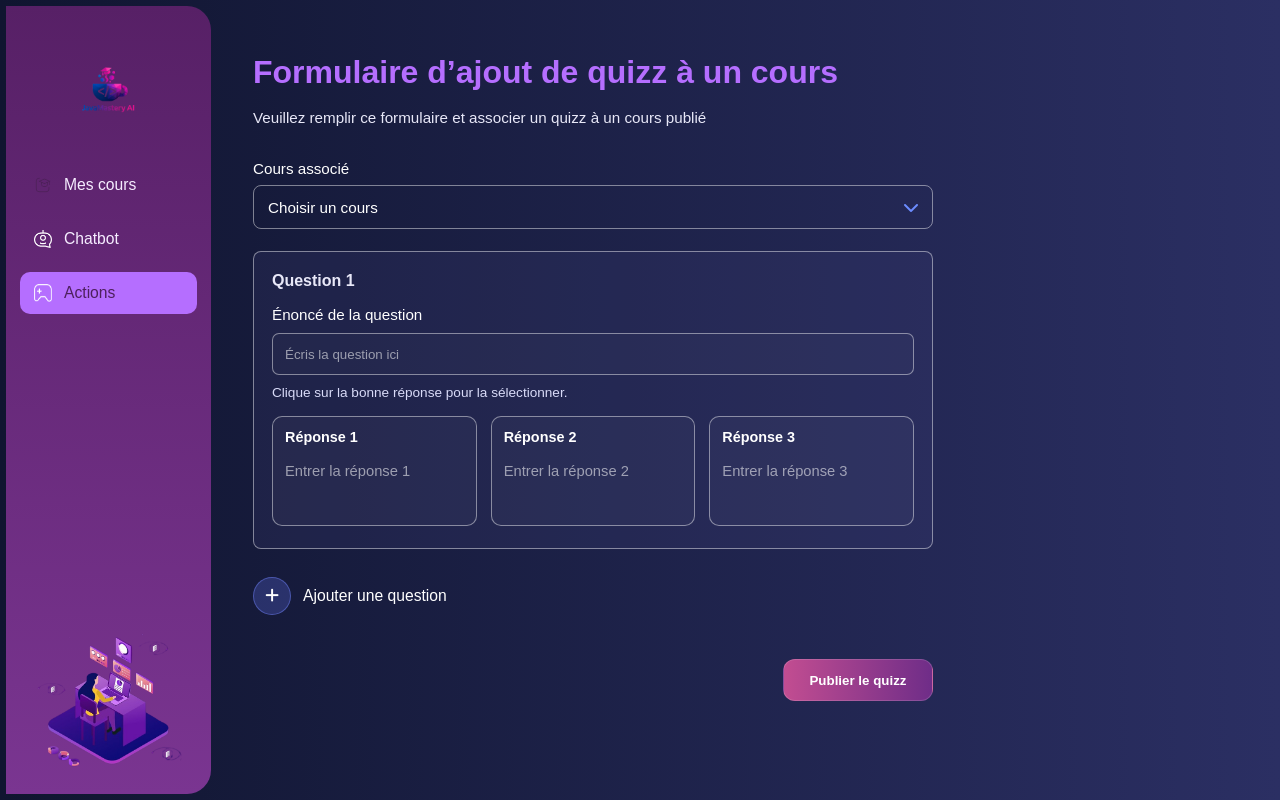
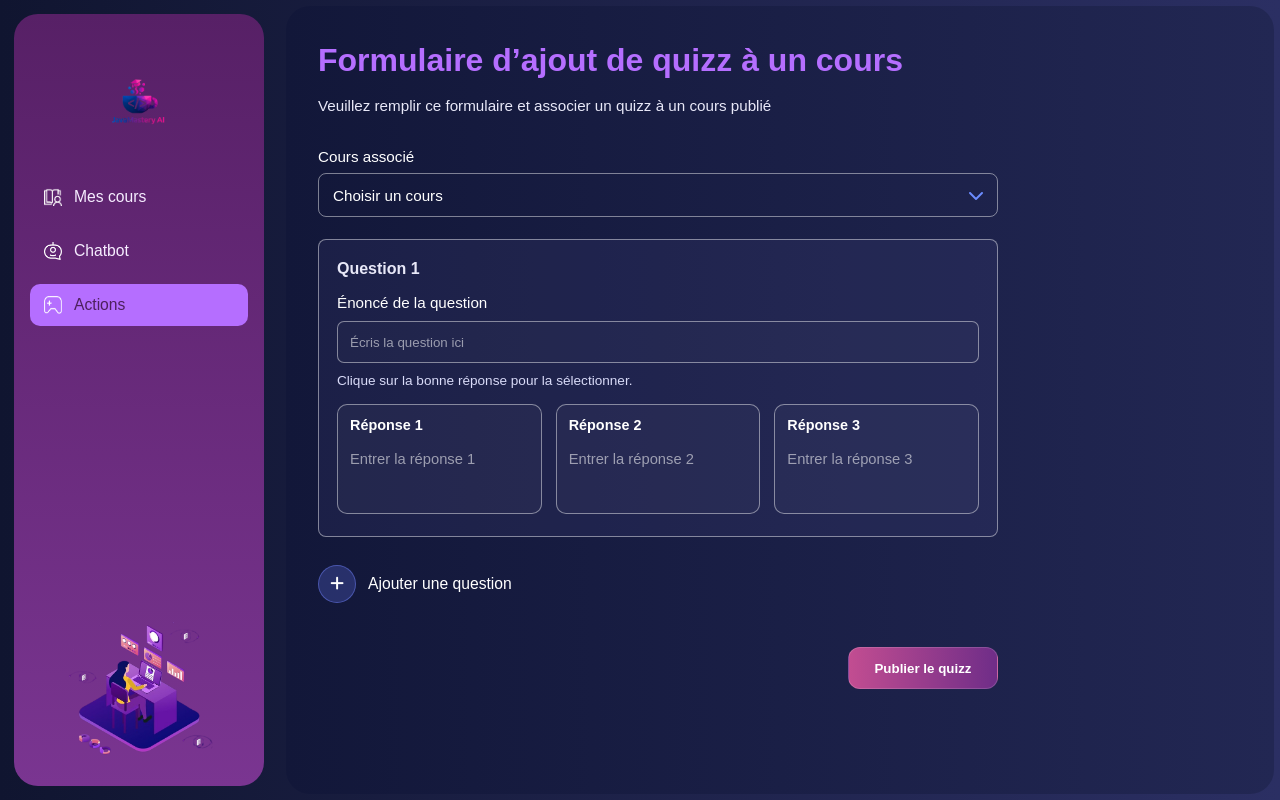
Before and after one commit to yedohnahane-cloud/Projet_Informatique_l2, a Python web app: template templates/formulaire-question.html in a window 1280 px wide. Run offline with Jinja, Linux system fonts and the light colour scheme; the template is opened without the code that fills it, so the values that code supplies are empty.

Commit message:
modification majeur dans cette branche

```diff
--- a/static/css/formulaire-question.css
+++ b/static/css/formulaire-question.css
@@ -44,13 +44,20 @@ a {
 
 /* SIDEBAR */
 .sidebar {
-    width: 205px;
-    background: linear-gradient(180deg, var(--sidebar-top), var(--sidebar-bottom));
-    border-radius: 0 24px 24px 0;
-    padding: 18px 14px;
-    display: flex;
-    flex-direction: column;
-    flex-shrink: 0;
+  width: 250px;
+  flex-shrink: 0;
+  background: linear-gradient(180deg, var(--sidebar-top), var(--sidebar-bottom));
+  border-radius: 24px;
+  padding: 22px 16px;
+  display: flex;
+  flex-direction: column;
+  box-shadow: var(--shadow-soft);
+
+  position: fixed;   /* 🔥 ajoute ça */
+  top: 14px;         /* pour respecter ton padding global */
+  left: 14px;        /* pour rester dans ton layout */
+  height: calc(100vh - 28px); /* prend toute la hauteur écran */
+  overflow: hidden;  /* évite débordement */
 }
 
 .logo {
@@ -107,10 +114,17 @@ a {
 }
 
 /* MAIN */
+
 .main-content {
-    flex: 1;
-    padding: 48px 42px;
-    overflow-y: auto;
+  flex: 1;
+  min-width: 0;
+  background: linear-gradient(90deg, #121739 0%, #222753 100%);
+  border-radius: 24px;
+  padding: 36px 32px 48px;
+  box-shadow: var(--shadow-soft);
+
+  margin-left: 280px; /* 👈 250px sidebar + marge */
+  overflow-y: auto;
 }
 
 .content-wrapper {
--- a/templates/coursprincipal.html
+++ b/templates/coursprincipal.html
@@ -27,7 +27,7 @@
                     <span>Chatbot</span>
                 </a>
 
-                <a href="#" class="menu-item">
+                <a href="jeux.html" class="menu-item">
                     <img src="/static/images/logo-jeu.png" alt="">
                     <span>Quizs et jeux</span>
                 </a>
--- a/templates/formulaire-question.html
+++ b/templates/formulaire-question.html
@@ -19,7 +19,7 @@
 
         <nav class="menu">
             <a href="#" class="menu-item">
-                <img src="/static/images/logo-cours.png" alt="">
+                <img src="/static/images/icon-cours.png" alt="">
                 <span>Mes cours</span>
             </a>
 
--- a/templates/login.html
+++ b/templates/login.html
@@ -9,7 +9,7 @@
   <link href="https://fonts.googleapis.com/css2?family=Inter:wght@400;700&display=swap" rel="stylesheet">
 
   <!-- Lien CSS -->
-  <link rel="stylesheet" href="/static/css/loginn.css">
+  <link rel="stylesheet" href="/static/css/login.css">
 </head>
 <body>
 
--- a/templates/page-chatbot.html
+++ b/templates/page-chatbot.html
@@ -20,7 +20,7 @@
 
         <nav class="menu">
 
-    <a href="page_cours.html" class="menu-item">
+    <a href="coursprincipal.html" class="menu-item">
         <img src="/static/images/cours.png" alt="">
         <span>Mes cours</span>
     </a>
@@ -30,7 +30,7 @@
         <span>Chatbot</span>
     </a>
 
-    <a href="quiz.html" class="menu-item">
+    <a href="jeux.html" class="menu-item">
         <img src="/static/images/logo-jeu.png" alt="">
         <span>Quizzz et jeux</span>
     </a>
--- a/templates/page_cours.html
+++ b/templates/page_cours.html
@@ -26,7 +26,7 @@
                 <span>Chatbot</span>
             </a>
 
-            <a href="#" class="menu-item">
+            <a href="jeux.html" class="menu-item">
                 <img src="/static/images/logo-jeu.png" alt="">
                 <span>Quizs et jeux</span>
             </a>
--- a/templates/quiz-debut.html
+++ b/templates/quiz-debut.html
@@ -26,7 +26,7 @@
                 <span>Chatbot</span>
             </a>
 
-            <a href="quiz-fin.html" class="menu-item ">
+            <a href="jeux.html" class="menu-item ">
                 <img src="/static/images/logo-jeu.png" alt="menu-item ">
                 <span>Quizzz et jeux</span>
             </a>
--- a/templates/quiz-fin.html
+++ b/templates/quiz-fin.html
@@ -26,7 +26,7 @@
                 <span>Chatbot</span>
             </a>
 
-            <a href="quiz-fin.html" class="menu-item active">
+            <a href="jeux.html" class="menu-item active">
                 <img src="/static/images/logo-jeu.png" alt="menu-item ">
                 <span>Quizzz et jeux</span>
             </a>
```
Also changed, not shown: static/js/jeux.js (+6 -6 lines), static/css/login.css (renamed from static/css/loginn.css), static/images/jeux/3646702 1.png (added), static/images/jeux/futuristic-tunnel-corridor-with-neon-glowing-lights-3d-rendering-background 1.png (added), static/images/jeux/image1.png (added), static/images/jeux/image2.png (added), static/images/jeux/image3.png (added), static/images/jeux/image4.png (added), static/images/jeux/image5.png (added), static/images/jeux/image6.png (added), templates/formulaire-cours-prof.html (deleted).
